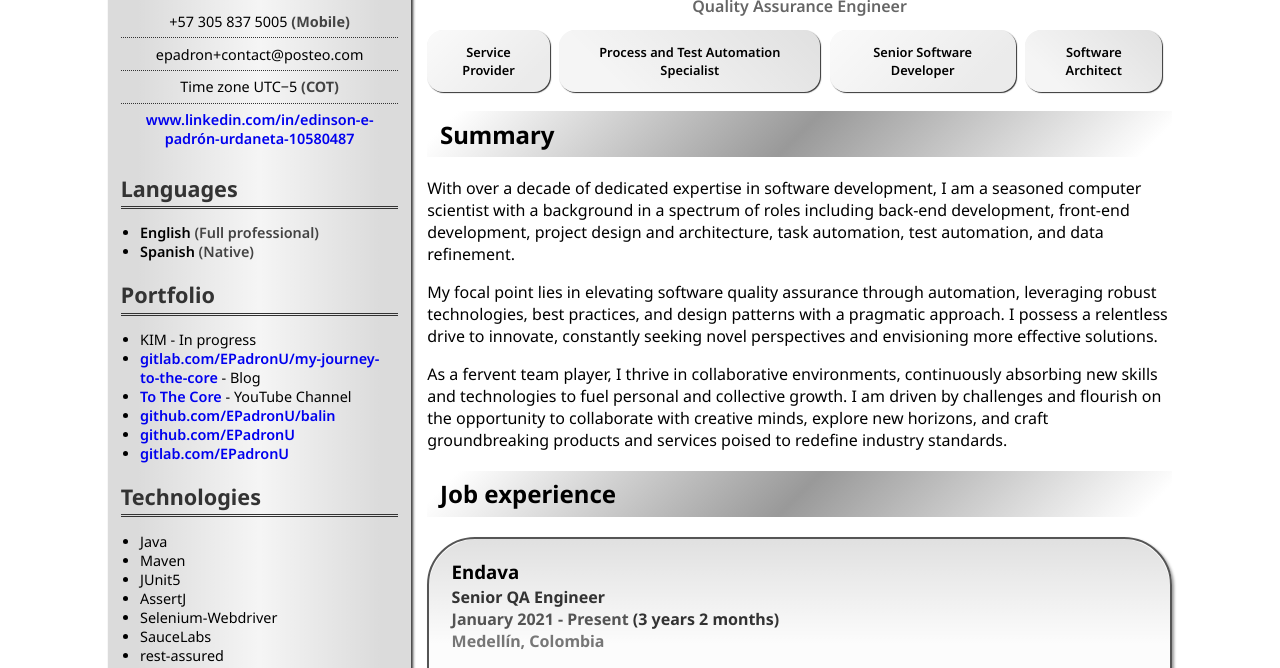
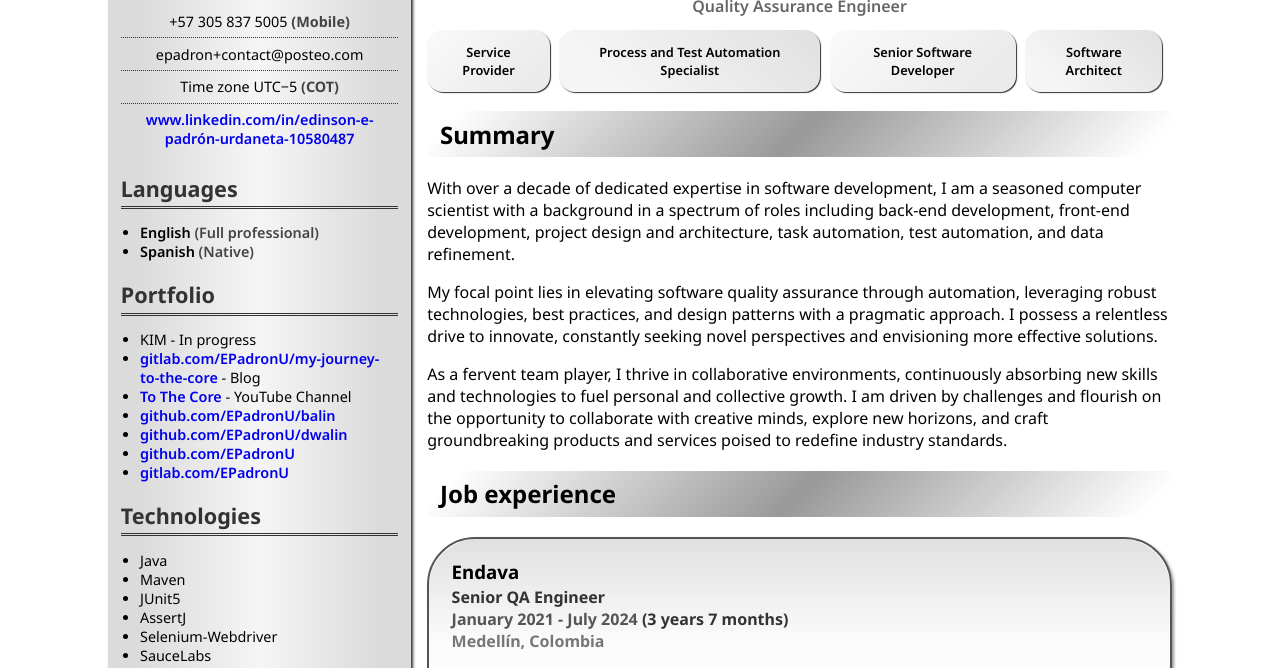
Before and after one commit to EPadronU/epadronu.github.com, a plain HTML site: page curriculum-vitae/index.html in a window 1280 px wide. Shown: the part 97-765 px from the top of the page. Drawn offline with Linux system fonts and the light colour scheme; a web font is replaced by a local one.

Commit message:
Update CV

```diff
--- a/curriculum-vitae/index.html
+++ b/curriculum-vitae/index.html
@@ -78,6 +78,7 @@
           - <span>YouTube Channel</span>
         </li>
         <li><a href="https://github.com/EPadronU/balin">github.com/EPadronU/balin</a></li>
+        <li><a href="https://github.com/EPadronU/dwalin">github.com/EPadronU/dwalin</a></li>
         <li><a href="https://github.com/EPadronU">github.com/EPadronU</a></li>
         <li><a href="https://gitlab.com/EPadronU">gitlab.com/EPadronU</a></li>
       </ul>
@@ -283,7 +284,7 @@
           <header>
             <h3>Endava</h3>
             <div class="job-role">Senior QA Engineer</div>
-            <div class="job-period">January 2021 - Present <span class="time-span">(3 years 2 months)</span>
+            <div class="job-period">January 2021 - July 2024 <span class="time-span">(3 years 7 months)</span>
             </div>
             <div class="job-location">Medellín, Colombia</div>
           </header>
```
Also changed, not shown: curriculum-vitae/index-es.html (+2 -1 lines), curriculum-vitae/index-nz.html (+2 -1 lines).
